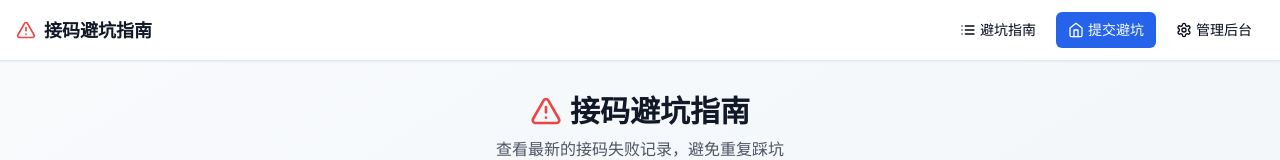
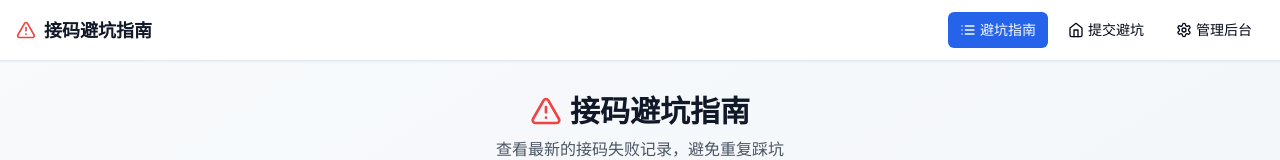
Before and after one commit to lookoupai/sms315, a React (Vite) app: page / in a window 1280 px wide. Shown: the top 160 px of the page. Built offline with nearby package versions, Linux system fonts and the light colour scheme; no server answers; the database is empty.

Commit message:
修复导航高亮逻辑：使用startsWith匹配路由，确保每个页面按钮正确高亮

```diff
--- a/src/layout.tsx
+++ b/src/layout.tsx
@@ -22,37 +22,37 @@ const Layout = ({ children }: { children: React.ReactNode }) => {
             {/* 导航区域 - 移动端优化 */}
             <nav className="flex space-x-2">
               <Button
-                variant={location.pathname === '/submit' ? 'default' : 'ghost'}
+                variant={location.pathname === '/' ? 'default' : 'ghost'}
                 asChild
                 className="px-3 py-2 h-9 text-sm"
                 size="sm"
               >
                 <Link to="/" className="flex items-center space-x-1">
-                  <List className="h-4 w-4" />
+                  <List className="h-3 w-3 md:h-4 md:w-4" />
                   <span className="hidden sm:inline">避坑指南</span>
                   <span className="sm:hidden">指南</span>
                 </Link>
               </Button>
               <Button
-                variant={location.pathname === '/submit' ? 'default' : 'ghost'}
+                variant={location.pathname.startsWith('/submit') ? 'default' : 'ghost'}
                 asChild
-                className="px-3 py-2 h-9 text-sm bg-blue-600 hover:bg-blue-700 text-white border-0"
+                className="px-3 py-2 h-9 text-sm"
                 size="sm"
               >
                 <Link to="/submit" className="flex items-center space-x-1">
-                  <Home className="h-4 w-4" />
+                  <Home className="h-3 w-3 md:h-4 md:w-4" />
                   <span className="hidden sm:inline">提交避坑</span>
                   <span className="sm:hidden">提交</span>
                 </Link>
               </Button>
               <Button
-                variant={location.pathname === '/admin' ? 'default' : 'ghost'}
+                variant={location.pathname.startsWith('/admin') ? 'default' : 'ghost'}
                 asChild
                 className="px-3 py-2 h-9 text-sm"
                 size="sm"
               >
                 <Link to="/admin" className="flex items-center space-x-1">
-                  <Settings className="h-4 w-4" />
+                  <Settings className="h-3 w-3 md:h-4 md:w-4" />
                   <span className="hidden sm:inline">管理后台</span>
                   <span className="sm:hidden">管理</span>
                 </Link>
```
